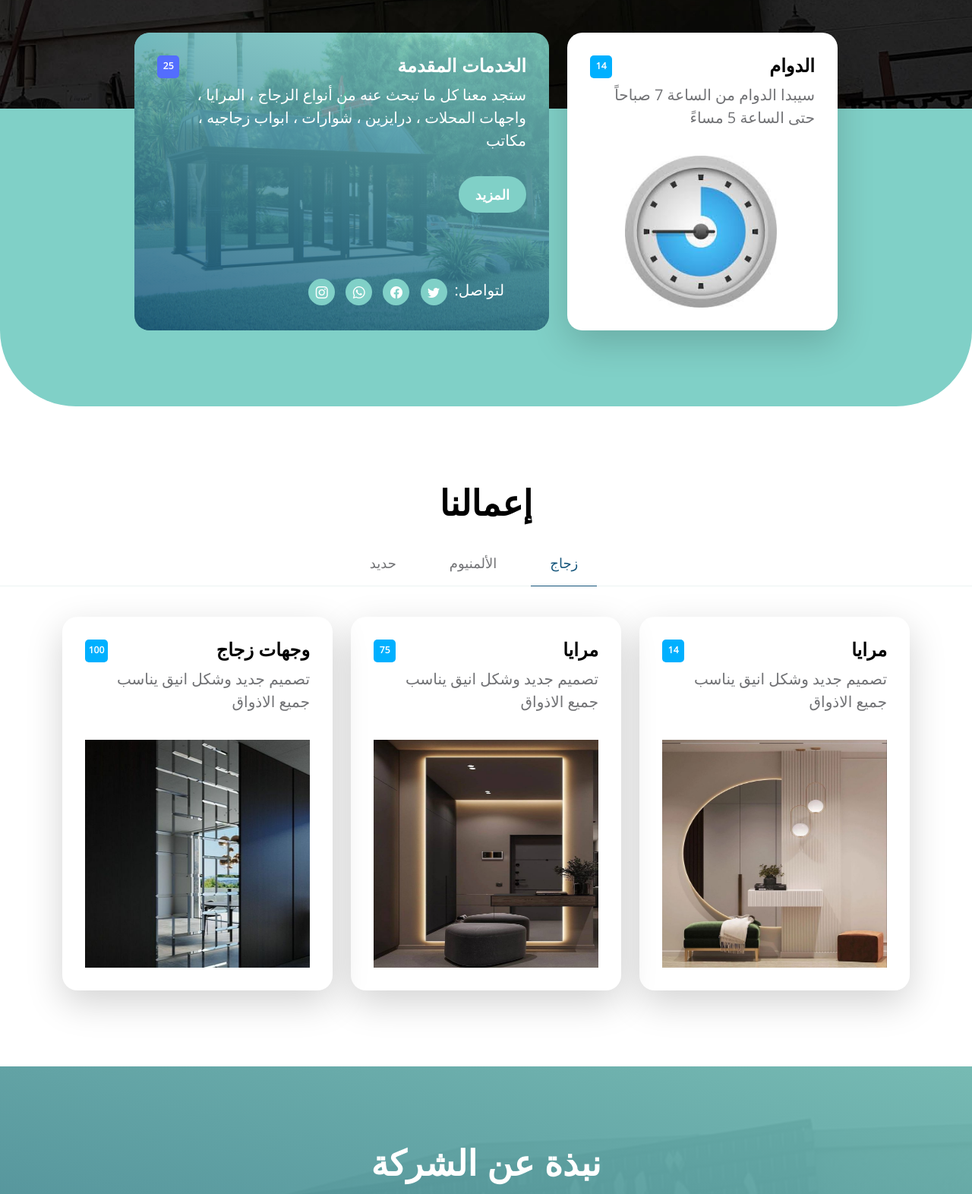
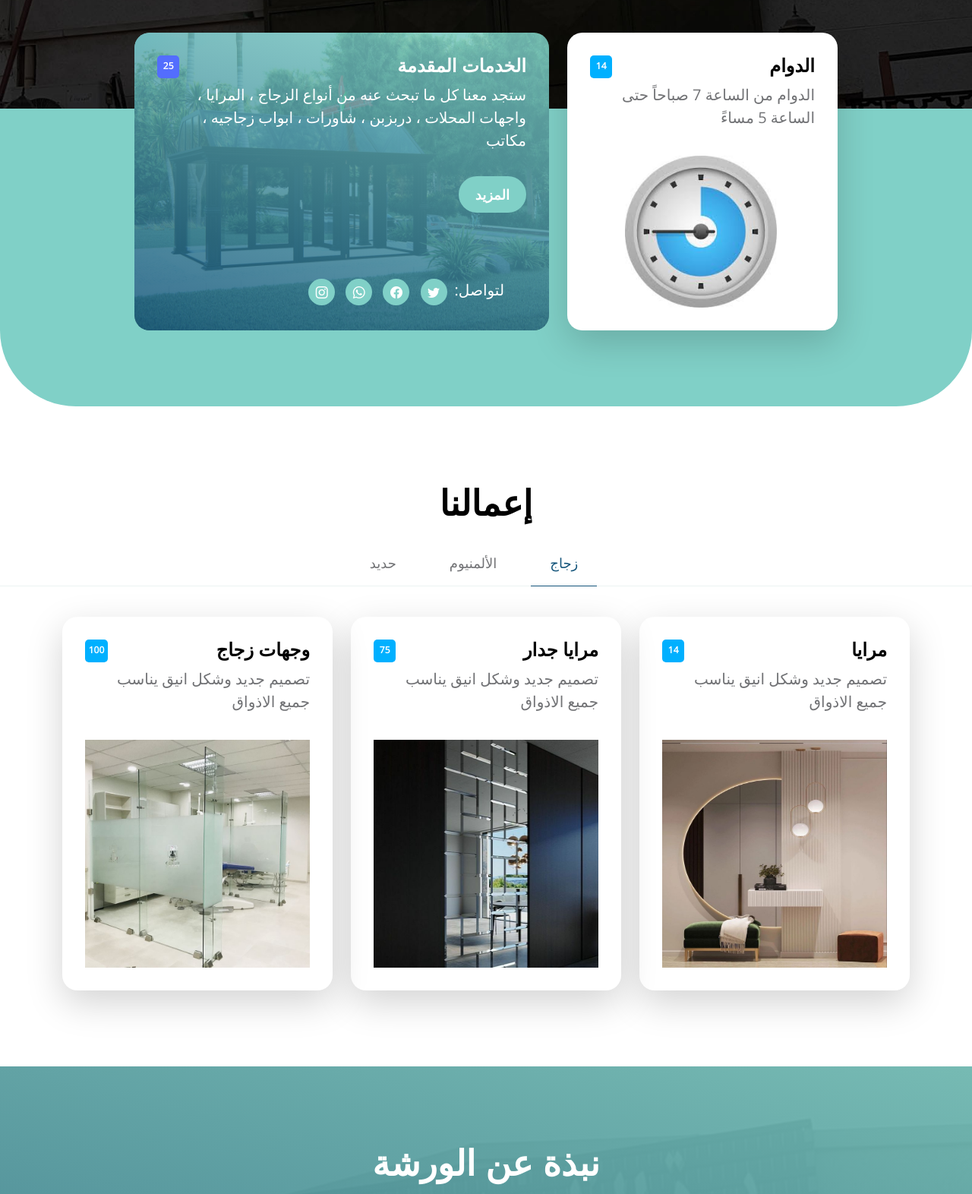
Before and after one commit to yousef1000000000/darh, a plain HTML site: page index.html in a window 1280 px wide. Shown: the part 408-1980 px from the top of the page at 76% size. Drawn offline with nearby package versions, Linux system fonts and the light colour scheme.

Commit message:
index.html

```diff
--- a/index.html
+++ b/index.html
@@ -101,7 +101,7 @@ https://templatemo.com/tm-590-topic-listing
                                         <div>
                                             <h5 class="mb-2">الدوام</h5>
 
-                                            <p class="mb-0"> سيبدا الدوام من الساعة 7 صباحاً حتى الساعة 5 مساءً</p>
+                                            <p class="mb-0">  الدوام من الساعة 7 صباحاً حتى الساعة 5 مساءً</p>
                                         </div>
 
                                         <span class="badge bg-design rounded-pill ms-auto">14</span>
@@ -121,7 +121,7 @@ https://templatemo.com/tm-590-topic-listing
                                         <div>
                                             <h5 class="text-white mb-2">الخدمات المقدمة</h5>
 
-                                            <p class="text-white">ستجد معنا كل ما تبحث عنه من أنواع الزجاج ، المرايا ، واجهات المحلات ، درايزين ، شوارات ، ابواب زجاجيه ، مكاتب </p>
+                                            <p class="text-white">ستجد معنا كل ما تبحث عنه من أنواع الزجاج ، المرايا ، واجهات المحلات ، دربزبن ، شاورات ، ابواب زجاجيه ، مكاتب </p>
 
                                             <a href="#section_3" class="btn custom-btn mt-2 mt-lg-3">المزيد</a>
                                         </div>
@@ -220,7 +220,7 @@ https://templatemo.com/tm-590-topic-listing
                                                 <a href="#">
                                                     <div class="d-flex">
                                                         <div>
-                                                            <h5 class="mb-2">مرايا</h5>
+                                                            <h5 class="mb-2">مرايا جدار</h5>
 
                                                                 <p class="mb-0">تصميم جديد وشكل انيق يناسب جميع الاذواق</p>
                                                         </div>
@@ -228,7 +228,7 @@ https://templatemo.com/tm-590-topic-listing
                                                         <span class="badge bg-design rounded-pill ms-auto">75</span>
                                                     </div>
 
-                                                    <img src="images/g11.jpeg" class="custom-block-image img-fluid" alt="">
+                                                    <img src="images/g26.jpg" class="custom-block-image img-fluid" alt="">
                                                 </a>
                                             </div>
                                         </div>
@@ -246,7 +246,7 @@ https://templatemo.com/tm-590-topic-listing
                                                         <span class="badge bg-design rounded-pill ms-auto">100</span>
                                                     </div>
 
-                                                    <img src="images/topics/g26.jpg" class="custom-block-image img-fluid" alt="">
+                                                    <img src="images/topics/g15.jpeg" class="custom-block-image img-fluid" alt="">
                                                 </a>
                                             </div>
                                         </div>
@@ -317,7 +317,7 @@ https://templatemo.com/tm-590-topic-listing
                                             <a href="topics-detail.html">
                                                 <div class="d-flex">
                                                     <div>
-                                                        <h5 class="mb-2">درايزين </h5>
+                                                        <h5 class="mb-2">دربزين </h5>
 
                                                         <p class="mb-0">تصميم جديد وشكل انيق يناسب جميع الاذواق</p>
                                                     </div>
@@ -334,7 +334,7 @@ https://templatemo.com/tm-590-topic-listing
                                             <a href="topics-detail.html">
                                                 <div class="d-flex">
                                                     <div>
-                                                        <h5 class="mb-2">درايزين </h5>
+                                                        <h5 class="mb-2">دربزين </h5>
 
                                                         <p class="mb-0">تصميم جديد وشكل انيق يناسب جميع الاذواق</p>
                                                     </div>
@@ -376,7 +376,7 @@ https://templatemo.com/tm-590-topic-listing
                     <div class="row">
 
                         <div class="col-12 text-center">
-                            <h2 class="text-white mb-4">نبذة عن الشركة</h1>
+                            <h2 class="text-white mb-4">نبذة عن الورشة</h1>
                         </div>
 
                         <div class="col-lg-10 col-12 mx-auto">
@@ -399,7 +399,7 @@ https://templatemo.com/tm-590-topic-listing
                                     <li>
                                         <h4 class="text-white mb-3"> الرسالة</h4>
 
-                                        <p class="text-white">تحقيق التميز من خلال تقديم خدمات بجودة عالية ومبتكرة تلبي متطلبات السوق وفق<br> أحدث واجود الادوات التي ينتج منها أغمال متميزة</p>
+                                        <p class="text-white">تحقيق التميز من خلال تقديم خدمات بجودة عالية ومبتكرة تلبي متطلبات السوق وفق<br> أحدث واجود الادوات التي ينتج منها أعمال متميزة</p>
 
                                         <div class="icon-holder">
                                           <i class="bi-bookmark"></i>
@@ -444,7 +444,7 @@ https://templatemo.com/tm-590-topic-listing
                         <div class="col-lg-3 col-md-6 col-12 mb-3 mb-lg- mb-md-0 ms-auto" >
                             <h4 class="mb-3">العنوان</h4>
 
-                            <p> الدمام صناعية الخضرية - 4254 حي البحر - 7114  المملكة العربية السعودية</p>
+                            <p> الدمام صناعية الخضرية </p>
 
                             <hr>
 
```
